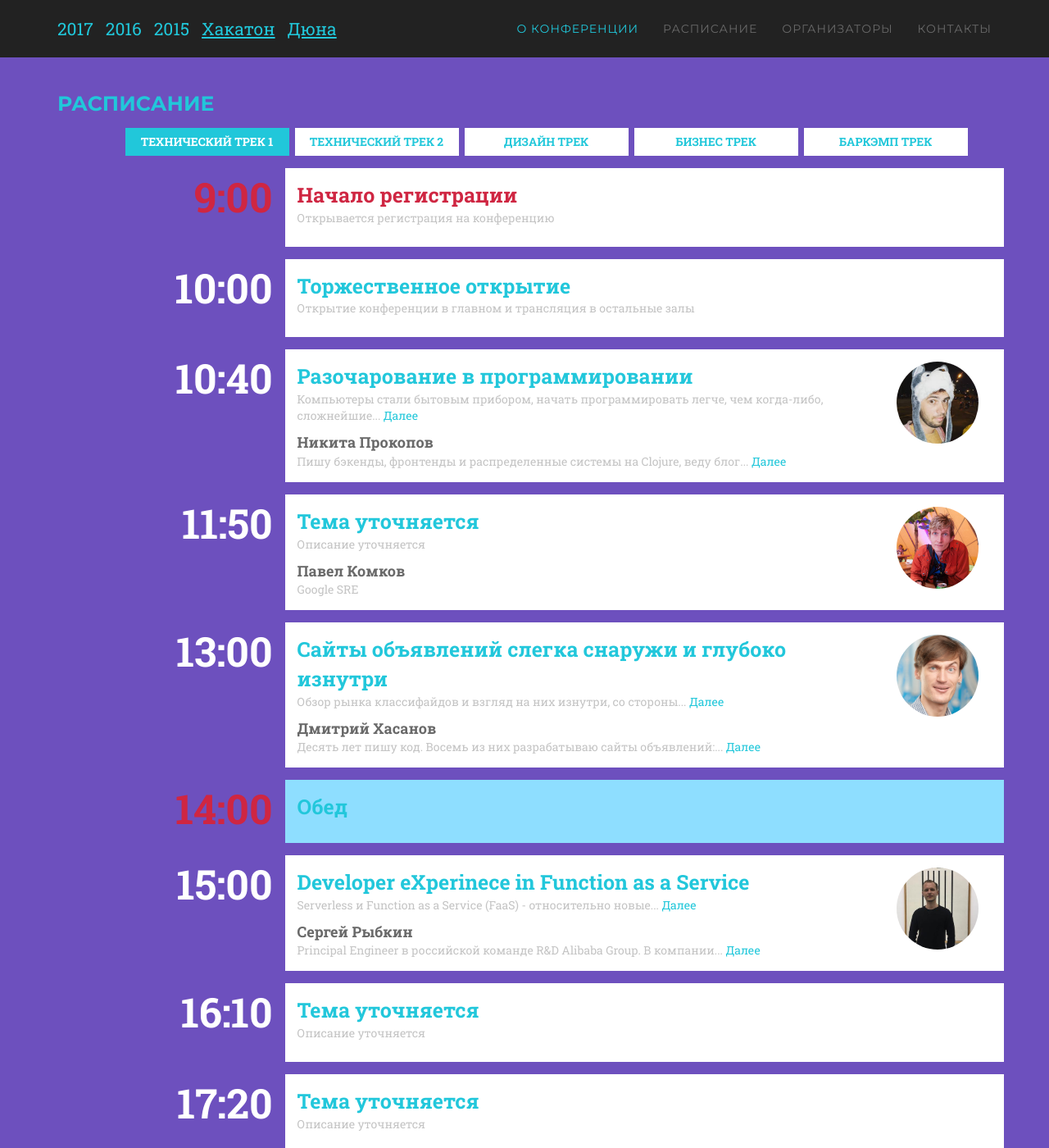
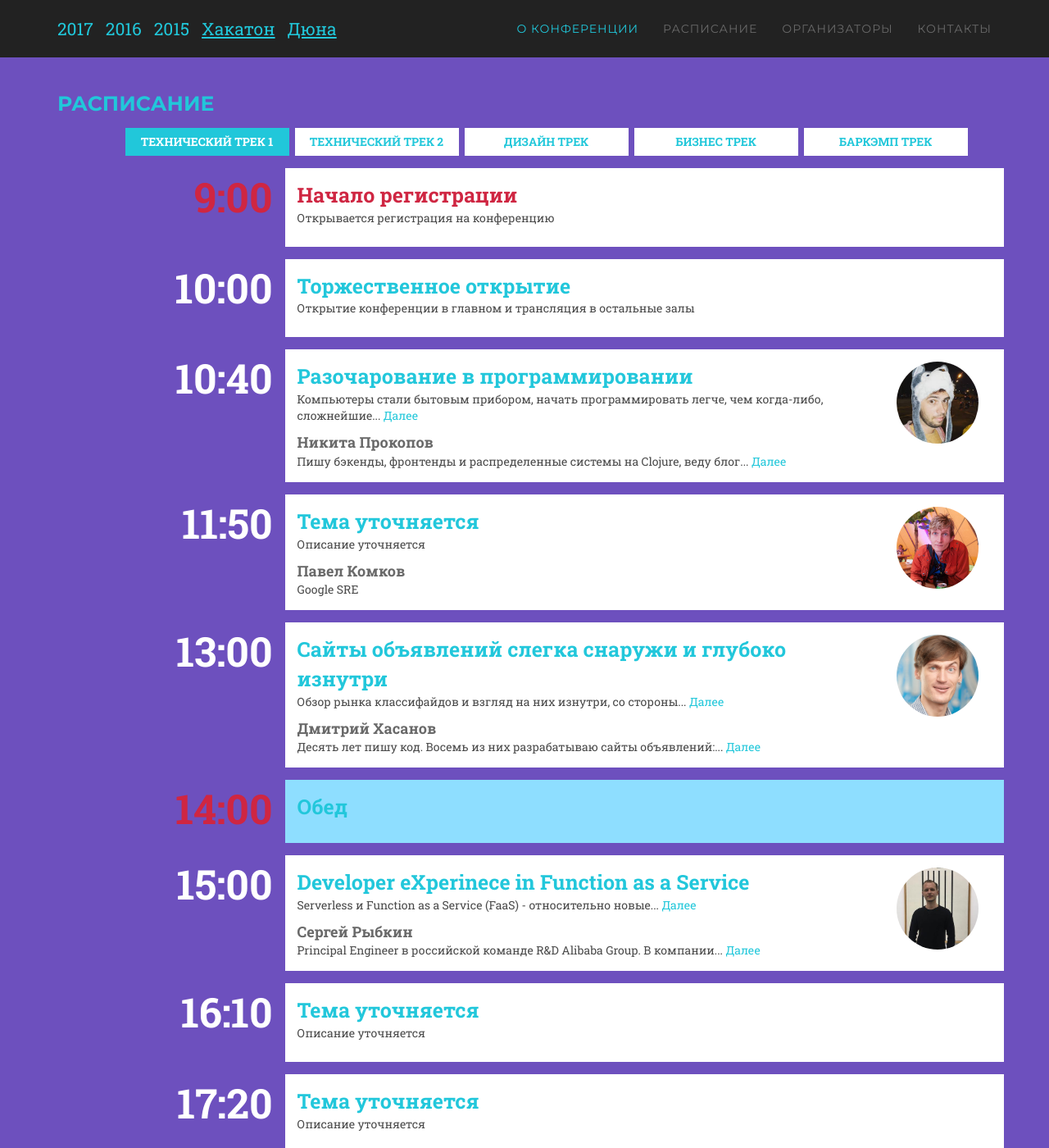
Before and after one commit to youcon/youcon.github.io, a Jekyll site: the page built from index.html, in a window 1280 px wide and 1400 px high, scrolled down 1525 px. Shown: the whole window at 82% size. Built offline with Jekyll 4.4.1, drawn with Linux system fonts in a browser that asks for light colours; nearby versions of some CDN libraries; some web fonts are replaced; comment, search, counter and statistics services are not loaded.

Commit message:
Font color changed.

```diff
--- a/static/css/style.css
+++ b/static/css/style.css
@@ -549,7 +549,7 @@ section#schedule .speak-title {
 section#schedule .speak-description {
     margin-bottom: 10px;
     word-wrap: break-word;
-    color: #c4c4c4;
+    color: #4a4a4a;
 }
 section#schedule .speaker-name {
     font-weight: 700;
@@ -558,7 +558,7 @@ section#schedule .speaker-name {
 }
 section#schedule .speaker-bio {
     word-wrap: break-word;
-    color: #c4c4c4;
+    color: #4a4a4a;
 }
 section#schedule .speak-important {
     color: #cf2642;
```
